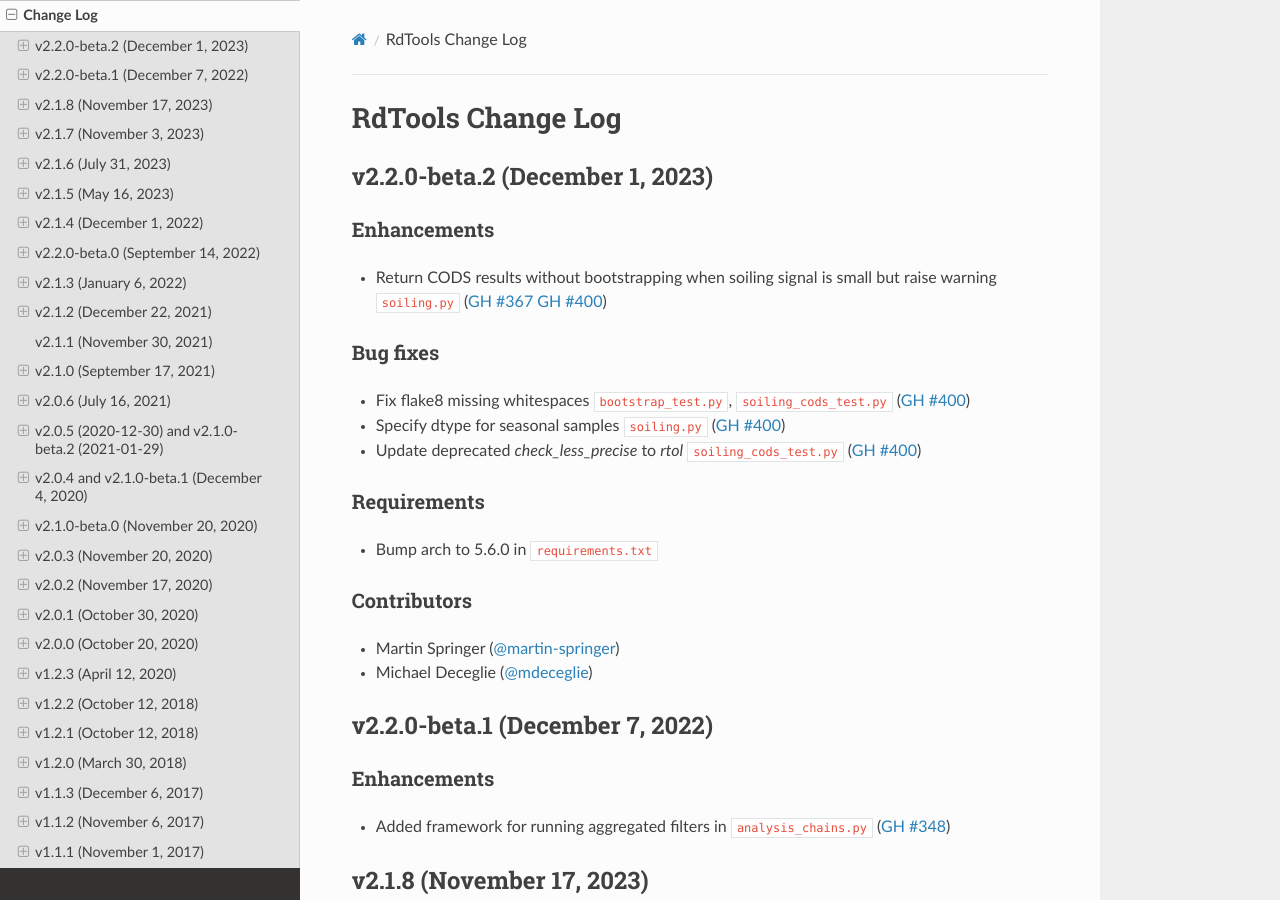
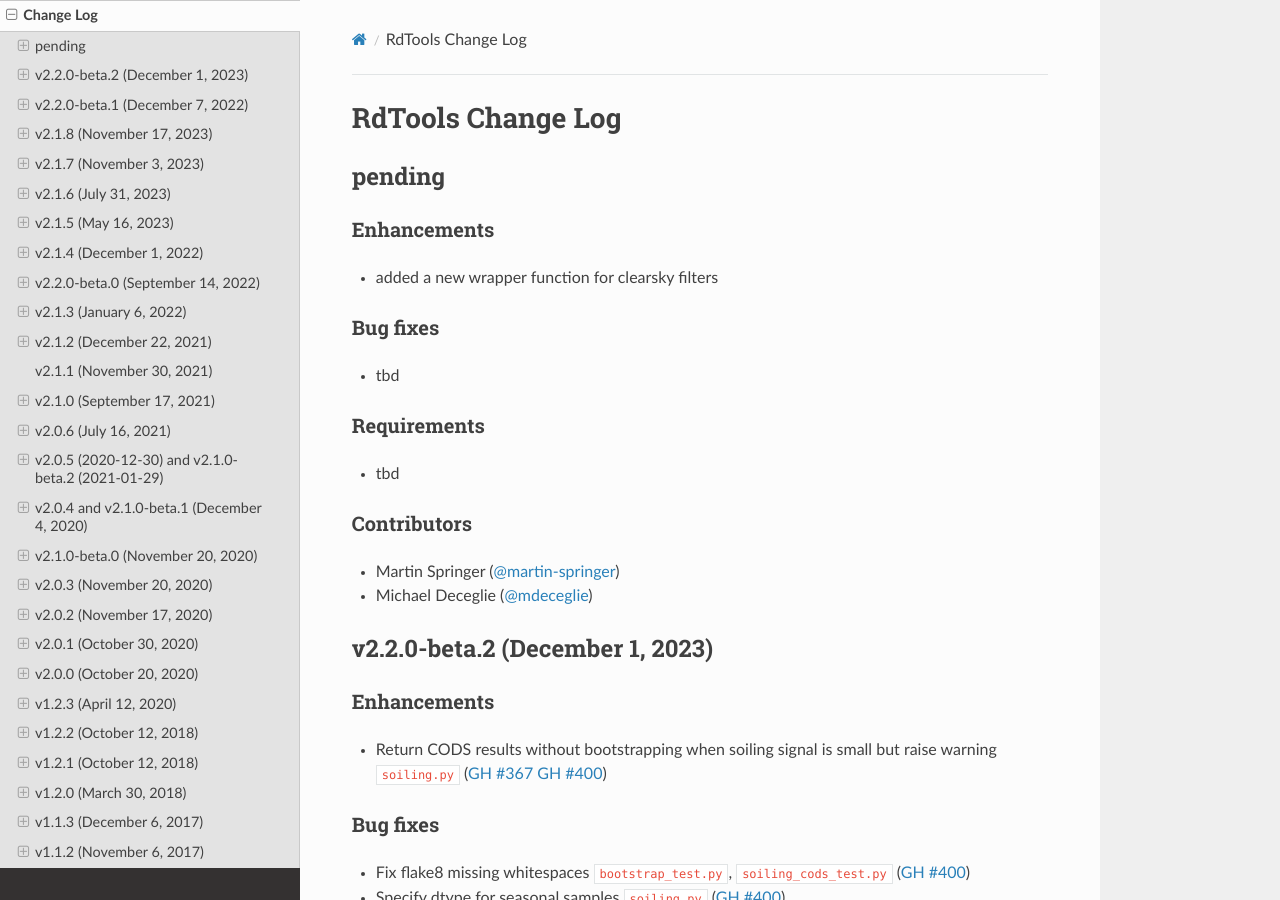
Before and after one commit to NREL/rdtools, a Sphinx documentation site: the page built from docs/sphinx/source/changelog.rst, in a window 1280 px wide and 900 px high. Built offline with Sphinx 7.4.7 and the Read the Docs theme 2.0.0, drawn with Linux system fonts in a browser that asks for light colours; pages that are not in the unit, such as notebooks, are missing from menus.

Commit message:
add pending changelog

```diff
--- a/docs/sphinx/source/changelog.rst
+++ b/docs/sphinx/source/changelog.rst
@@ -1,5 +1,6 @@
 RdTools Change Log
 ==================
+.. include:: changelog/pending.rst
 .. include:: changelog/v2.2.0-beta.2.rst
 .. include:: changelog/v2.2.0-beta.1.rst
 .. include:: changelog/v2.1.8.rst
--- /dev/null
+++ b/docs/sphinx/source/changelog/pending.rst
@@ -0,0 +1,20 @@
+********************************
+pending
+********************************
+
+Enhancements
+------------
+* added a new wrapper function for clearsky filters
+
+Bug fixes
+---------
+* tbd
+
+Requirements
+------------
+* tbd
+
+Contributors
+------------
+* Martin Springer (:ghuser:`martin-springer`)
+* Michael Deceglie (:ghuser:`mdeceglie`)
```
